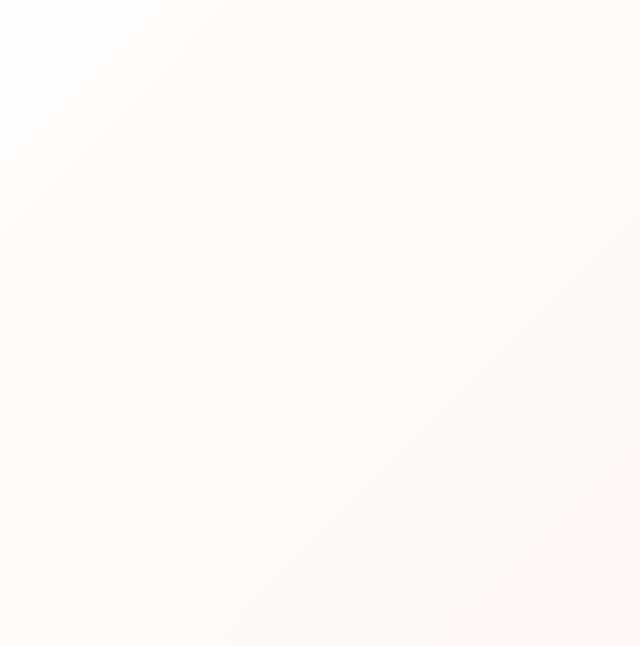
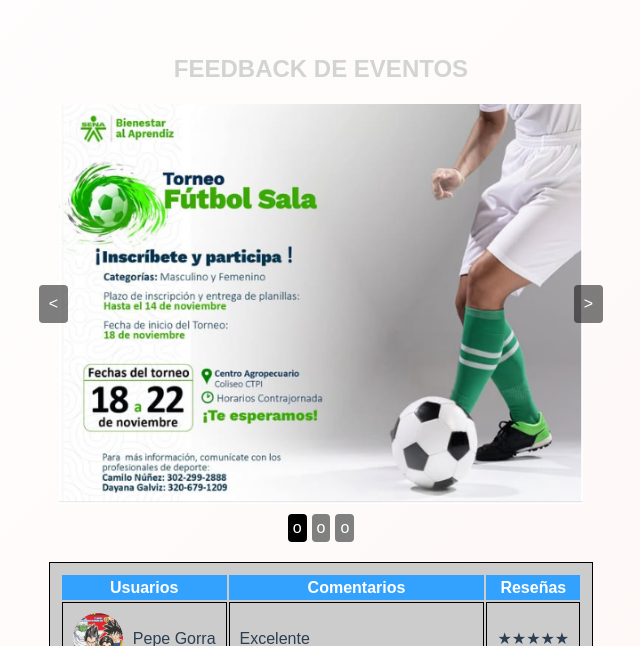
Before and after one commit to victormosqueraconejo/ActivSena, a React (Vite) app in the folder client/: page /combinar in a window 1280 px wide. Before the commit this address had no page. Shown: the part 154-800 px from the top of the page, without its empty margins (319-959 px from the left). Built offline with nearby package versions, Linux system fonts and the light colour scheme.

Commit message:
see routes

```diff
--- a/client/src/RutasComponents.jsx
+++ b/client/src/RutasComponents.jsx
@@ -9,6 +9,7 @@ import RegistroLudicas from './pages/RegistroLudicas/Registroludicas'
 import Constancia from './pages/ConstanciaCertificado/Constancia'
 import InicioSesion from '../public/InicioSesion'
 import Registro from "../public/Registro"
+import Combinar from './pages/CombinarFA/Combinar'
 
 export default function RutasComponents() {
   return (
@@ -23,6 +24,7 @@ export default function RutasComponents() {
             <Route path='/constanciaCertificado' element={<Constancia/>}/>
             <Route path='/iniciosesion' element={<InicioSesion />} />
             <Route path="/registro" element={<Registro />} />
+            <Route path='/combinar' element={<Combinar />}></Route>
         </Routes>
     </BrowserRouter>
     </>
```
